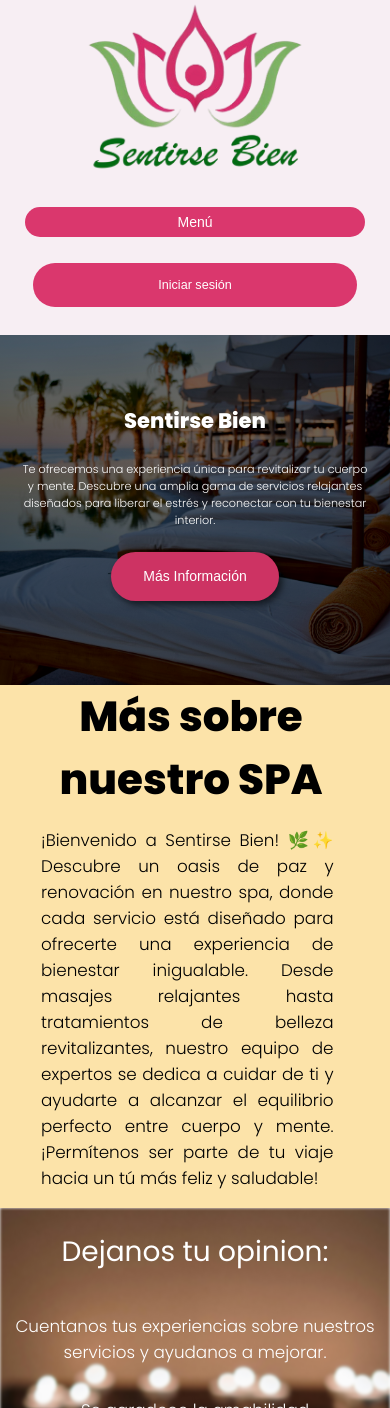
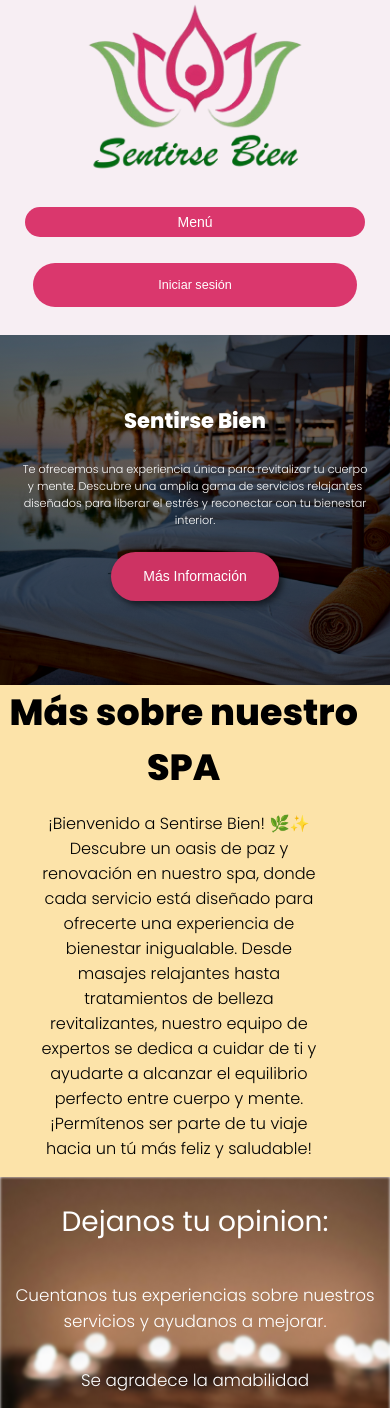
Before and after one commit to adrian98v/SentirseBien-Spa, a React (Create React App) app: page / in a window 390 px wide. Shown: the top 1408 px of the page. Built offline with nearby package versions, Linux system fonts and the light colour scheme; no server answers; grey boxes are pictures that could not be loaded.

Commit message:
Cambios en Front(corregido tamaño de letras y algunos colores)

```diff
--- a/src/AcercaDe.css
+++ b/src/AcercaDe.css
@@ -51,7 +51,7 @@ body{
     font-size: 1.7em; /* Ajusta el tamaño del texto según sea necesario */
     line-height: 1.5; /* Mejora la legibilidad del texto */
     max-width: 30em; /* Limita el ancho del texto para que no se extienda demasiado */
-    text-align: justify;
+    text-align: center;
 }
 
   .Der{
@@ -67,7 +67,7 @@ body{
     gap: 2rem; /* Espacio entre las columnas */
     justify-items: center; /* Centra los elementos dentro de cada columna */
     align-items: center; /* Centra verticalmente cada elemento */
-    background-color: #ffebeb9f;
+    background-color: #c9a2a29f;
     width: 100%;
 
 
--- a/src/Home.css
+++ b/src/Home.css
@@ -223,6 +223,7 @@
   .seccion1_texto {
     font-size: 1.5em; /* Reduce el tamaño del texto */
     width: 75%; /* Ajusta el ancho para que quede más proporcional */
+    text-align: center;
   }
 
   /* Sección 2 */
@@ -290,6 +291,7 @@
 
   .seccion1_texto {
     font-size: 1.25em;
+    text-align: center;
   }
 
   .seccion2 {
@@ -320,9 +322,7 @@
 }
 @media (max-width: 480px) {
   /* Ajustes generales para la aplicación */
-  .App {
-    font-family: Arial, sans-serif;
-  }
+
 
   /* Sección de Bienvenida */
 
@@ -354,17 +354,18 @@
 
   .seccion1_articulo, .seccion1_aside {
     width: 100%; /* Ocupa el 100% del ancho en pantallas pequeñas */
-    margin-left:1.3em;
+
   }
 
   .seccion1_articulo h1 {
-    font-size: 3em; /* Reduce el tamaño del título */
+    font-size: 2.6em; /* Reduce el tamaño del título */
     margin-bottom: 0;
   }
 
   .seccion1_texto {
-    font-size: 1.2em; /* Reduce el tamaño del texto */
-    text-align: justify; /* Centra el texto */
+    font-size: 1.15em; /* Reduce el tamaño del texto */
+    text-align: center; /* Centra el texto */
+
 
   }
 
--- a/src/Noticias.css
+++ b/src/Noticias.css
@@ -21,7 +21,7 @@
 }
 
 .news-item {
-  background-color: rgba(130, 184, 79, 0.281);
+  background-color: rgba(130, 184, 79, 0.425);
   width: 100%;
   max-width: 350px; /* Ajusta el tamaño máximo para pantallas más grandes */
   margin: 0.5em;
@@ -56,6 +56,7 @@
 @media (max-width: 768px) {
   .Noticias {
       flex-direction: column; /* Alinea los elementos en columna en pantallas pequeñas */
+
   }
 
   .TituloNoticias {
@@ -72,6 +73,12 @@
       font-size: 1.2em;
   }
 
+  .news-item{
+    padding: 0;
+    margin:0;
+    margin-bottom: 7px;
+  }
+
   .add-news-button {
       width: 100%;
       padding: 12px;
--- a/src/Services.css
+++ b/src/Services.css
@@ -21,7 +21,7 @@ body{
     justify-items: center; /* Centrar los divs horizontalmente */
     align-items: center; /* Centrar los divs verticalmente */
     background-color: #fffff5e5; /* Fondo del contenedor */
-    padding: 2rem; /* Padding alrededor de los servicios */
+    padding: 1rem; /* Padding alrededor de los servicios */
 
   }
 
@@ -133,6 +133,8 @@ body{
     .opc_servicios {
       grid-template-columns: repeat(2, 1fr); /* Tres columnas para un diseño de tamaño medio */
       gap: 1.5rem; /* Espacio entre los divs */
+      padding-left: 10em;
+      padding-right: 10em;
 
     }
 
@@ -142,6 +144,7 @@ body{
       justify-content: center; /* Alinear verticalmente en el centro */
       align-items: center;
       margin-bottom: 1em; /* Espacio entre los servicios */
+
     }
 
     h1 {
@@ -227,6 +230,7 @@ body{
       justify-content: center; /* Alinea verticalmente en el centro */
       align-items: center;
       margin-bottom: 2rem; /* Espacio entre los servicios */
+      padding: 3em;
     }
 
     h1 {
@@ -307,6 +311,7 @@ body{
       justify-content: center; /* Alinea verticalmente en el centro */
       align-items: center;
       margin-bottom: 1.5rem; /* Espacio entre los servicios */
+
     }
 
     h1 {
--- a/src/citas.css
+++ b/src/citas.css
@@ -73,7 +73,7 @@ label {
     text-align: left;
     height: 38em;
     padding-left: 2em;
-    background-color: #EEE1B0;
+    background-color: rgb(218, 204, 159);
     padding-bottom: 5%;
 }
 
```
